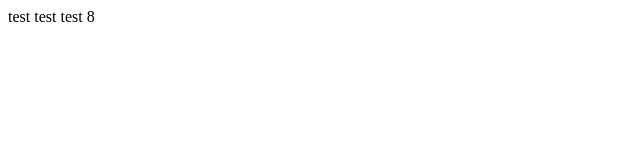
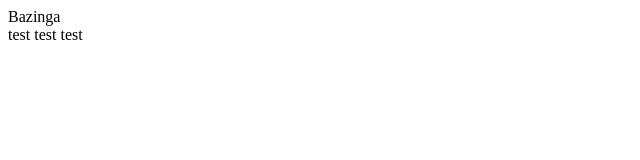
Before and after one commit to charleshiggins/undergradresearchportal, a React app in the folder client/: page / in a window 1280 px wide. Shown: the top 160 px of the page, without its empty margins (0-640 px from the left). Built offline with nearby package versions, Linux system fonts and the light colour scheme.

Commit message:
avoiding merge conflict with app.js :)

```diff
--- a/client/src/components/App.js
+++ b/client/src/components/App.js
@@ -1,6 +1,13 @@
 import React from 'react';
+import { Header } from './Header.js';
+
 export class App extends React.Component {
     render() {
-        return <div>test test test 8</div>;
+        return (
+            <div>
+                <Header />
+                <div>test test test</div>
+            </div>
+        );
     }
 }
```
